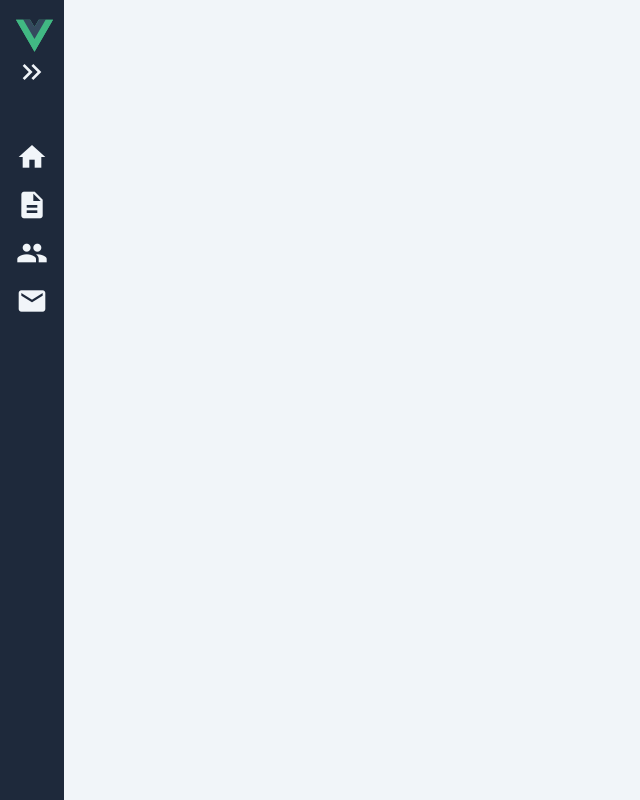
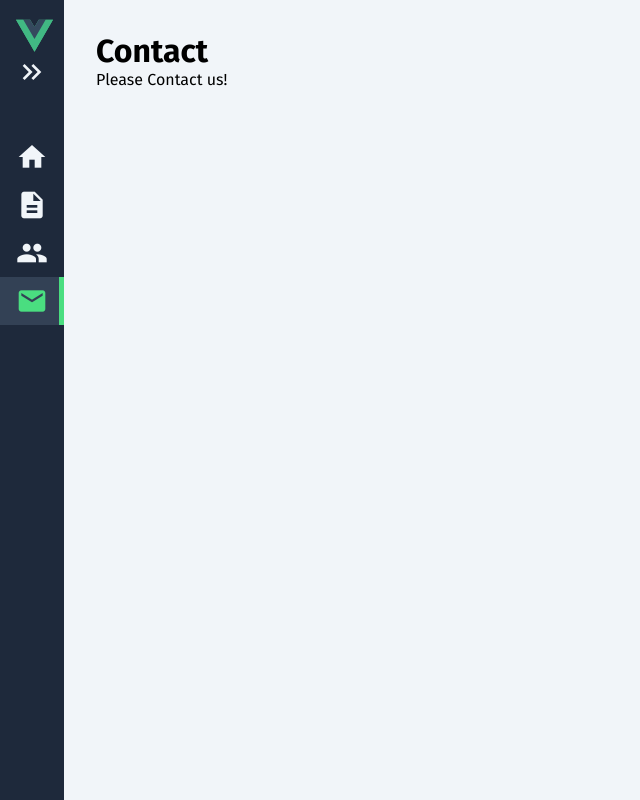
Before and after one commit to AdaN6/responsive_sidebar, a Vue app: page /contact in a window 1280 px wide. Shown: the whole page, without its empty margins (0-640 px from the left). Built offline with nearby package versions, Linux system fonts and the light colour scheme.

Commit message:
created team and contact page

```diff
--- a/src/components/Sidebar.vue
+++ b/src/components/Sidebar.vue
@@ -24,7 +24,7 @@
                 <span class="material-icons">group</span>
                 <span class="text">Team</span>
             </router-link>
-            <router-link class="button" to="/contact">
+            <router-link class="button" :to=" {name: 'Contact'}">
                 <span class="material-icons">email</span>
                 <span class="text">Contact</span>
             </router-link>
--- a/src/router/index.js
+++ b/src/router/index.js
@@ -1,6 +1,8 @@
 import { createRouter, createWebHistory} from 'vue-router'
 import Home from '../views/Home.vue'
 import About from '../views/About.vue'
+import Team from '../views/Team.vue'
+import Contact from '../views/Contact.vue'
 
 const router = createRouter({
     history: createWebHistory(),
@@ -12,6 +14,15 @@ const router = createRouter({
         {
             path: '/about',
             component: About
+        },
+        {
+            path: '/team',
+            component: Team
+        },
+        {
+            path: '/contact',
+            name: 'Contact',
+            component: Contact
         }
     ]
 })
--- /dev/null
+++ b/src/views/Contact.vue
@@ -0,0 +1,6 @@
+<template>
+    <main class="contact-page">
+        <h1>Contact</h1>
+        <p>Please Contact us!</p>
+    </main>
+</template>
--- /dev/null
+++ b/src/views/Team.vue
@@ -0,0 +1,6 @@
+<template>
+    <main class="team-page">
+        <h1>Teams</h1>
+        <p>This is team page</p>
+    </main>
+</template>
```
